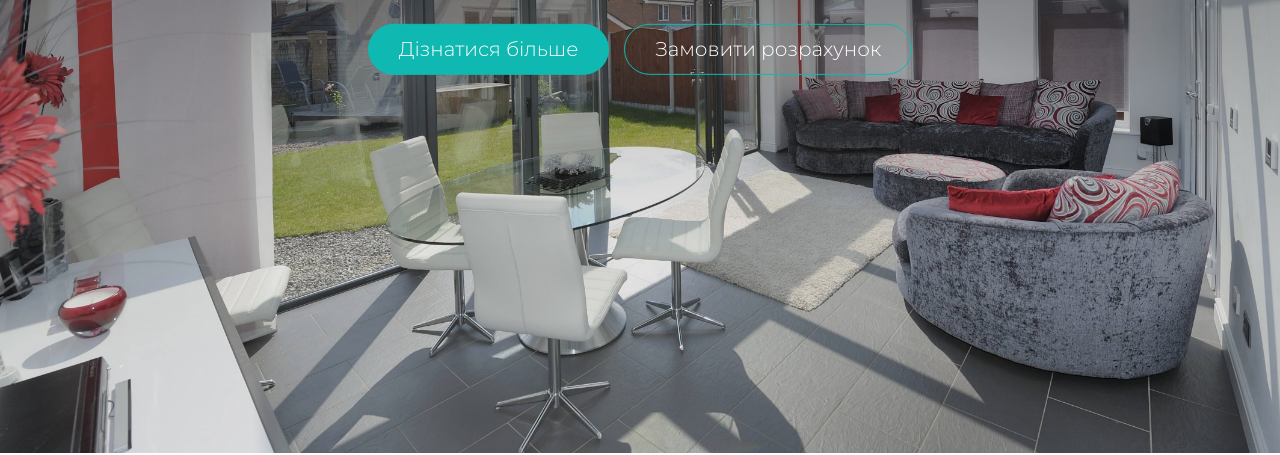
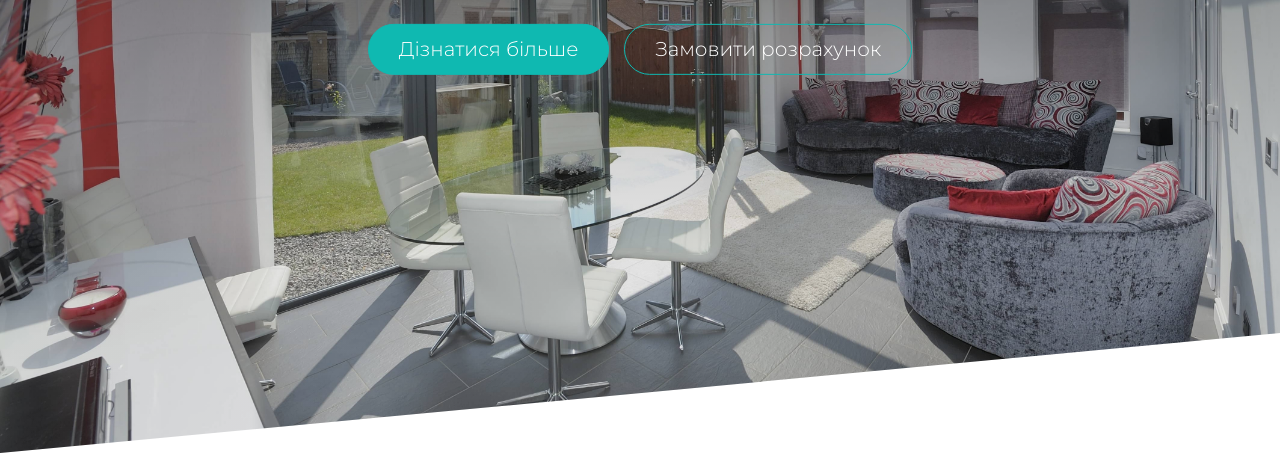
Before and after one commit to Yurii-Kavuza/website, a plain HTML site: page index.html in a window 1280 px wide. Shown: the part 347-802 px from the top of the page. Drawn offline with nearby package versions, Linux system fonts and the light colour scheme; some packages are replaced by stand-ins of ours.

Commit message:
Start advanced

```diff
--- a/resources/css/style.css
+++ b/resources/css/style.css
@@ -25,6 +25,7 @@ body{
 body {
     line-height: 1.42;
     -webkit-font-smoothing: antialiased;
+
 }
 
 .clearfix{
@@ -180,7 +181,7 @@ input[type=submit]:active {
 }
 
 .btn-full:hover,
-.btn-full:active,
+.btn-full:active
 {
     border: 1px solid #12d8cf;
 }
@@ -199,6 +200,7 @@ header{
     background-position: center;
     height: 100vh;
     background-attachment: fixed;
+    clip-path: polygon(0 0, 100% 0, 100% 85vh, 0 100%);
 }
 
 
```
